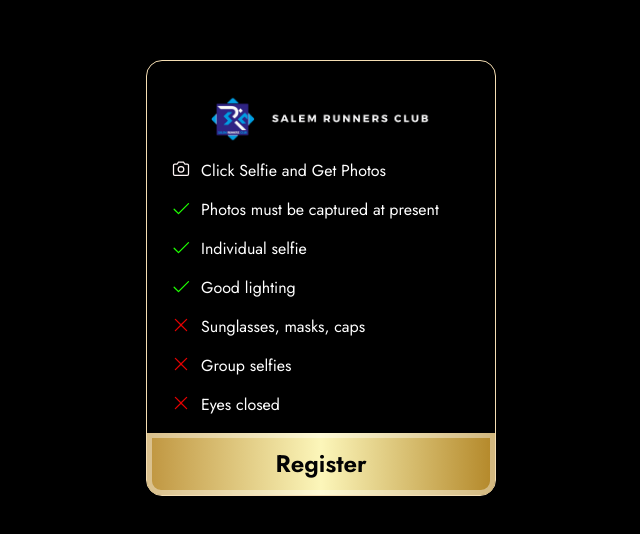
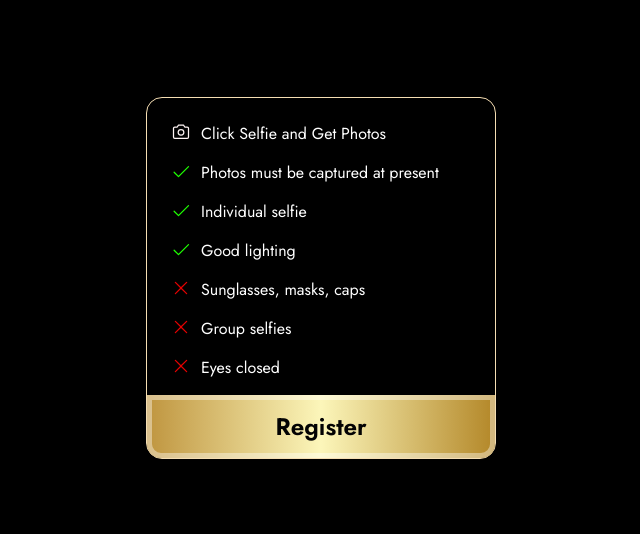
Before and after one commit to database-onyx/reg-phase2, a website: page thirdeyeportal2.html in a window 1280 px wide. Shown: the part 122-656 px from the top of the page, without its empty margins (319-959 px from the left). Drawn offline with nearby package versions, Linux system fonts and the light colour scheme.

Commit message:
Update thirdeyeportal2.html

```diff
--- a/thirdeyeportal2.html
+++ b/thirdeyeportal2.html
@@ -57,7 +57,7 @@
     <section class="desc_section">
       <div class="desc-div">
         <div class="desc">
-          <img src="./assets/image/salem_runners_club.png" style="width: 78%; margin: 10px 0px 10px 40px;" alt="Logo">
+          <!-- <img src="./assets/image/salem_runners_club.png" style="width: 78%; margin: 10px 0px 10px 40px;" alt="Logo"> -->
 
           <div class="content_div">
             <img src="assets/svg/camera.svg" alt="" />
```
